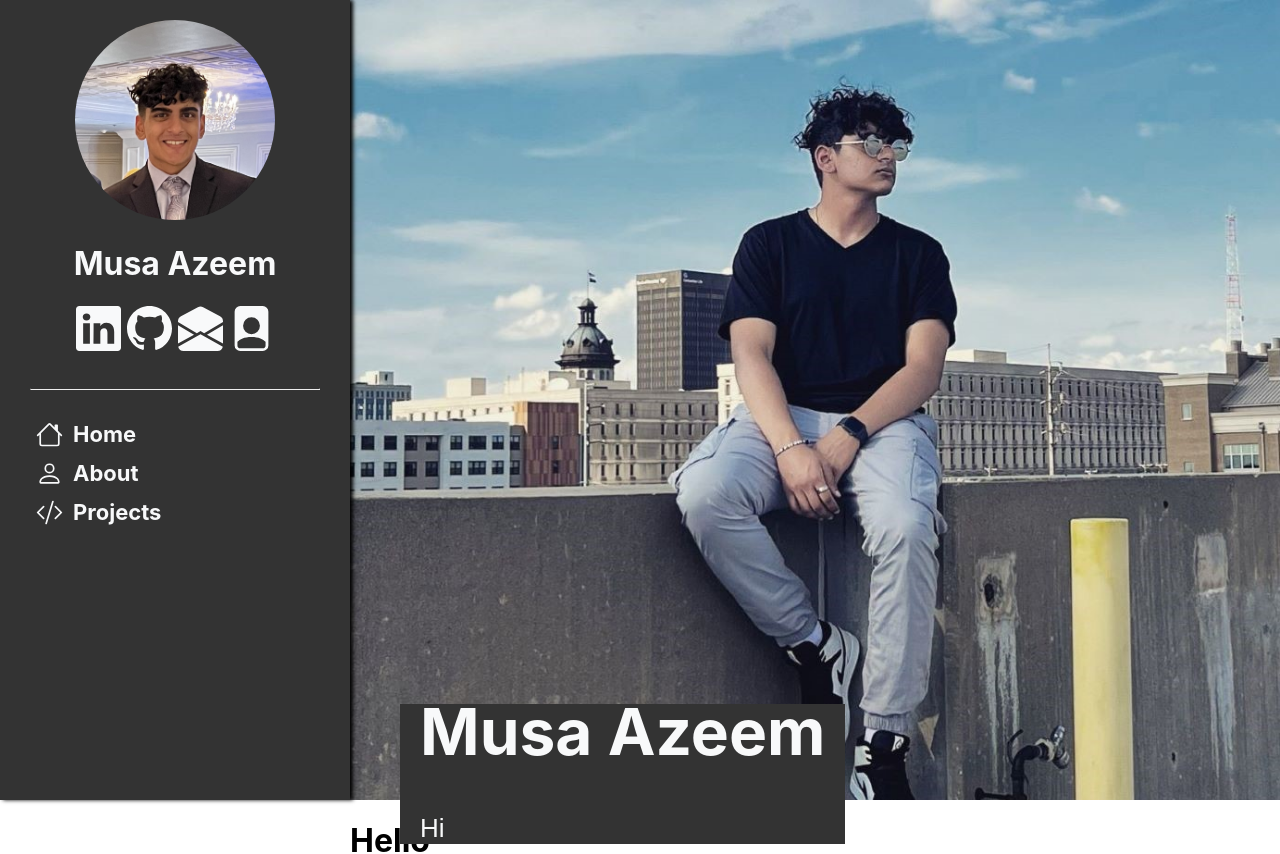
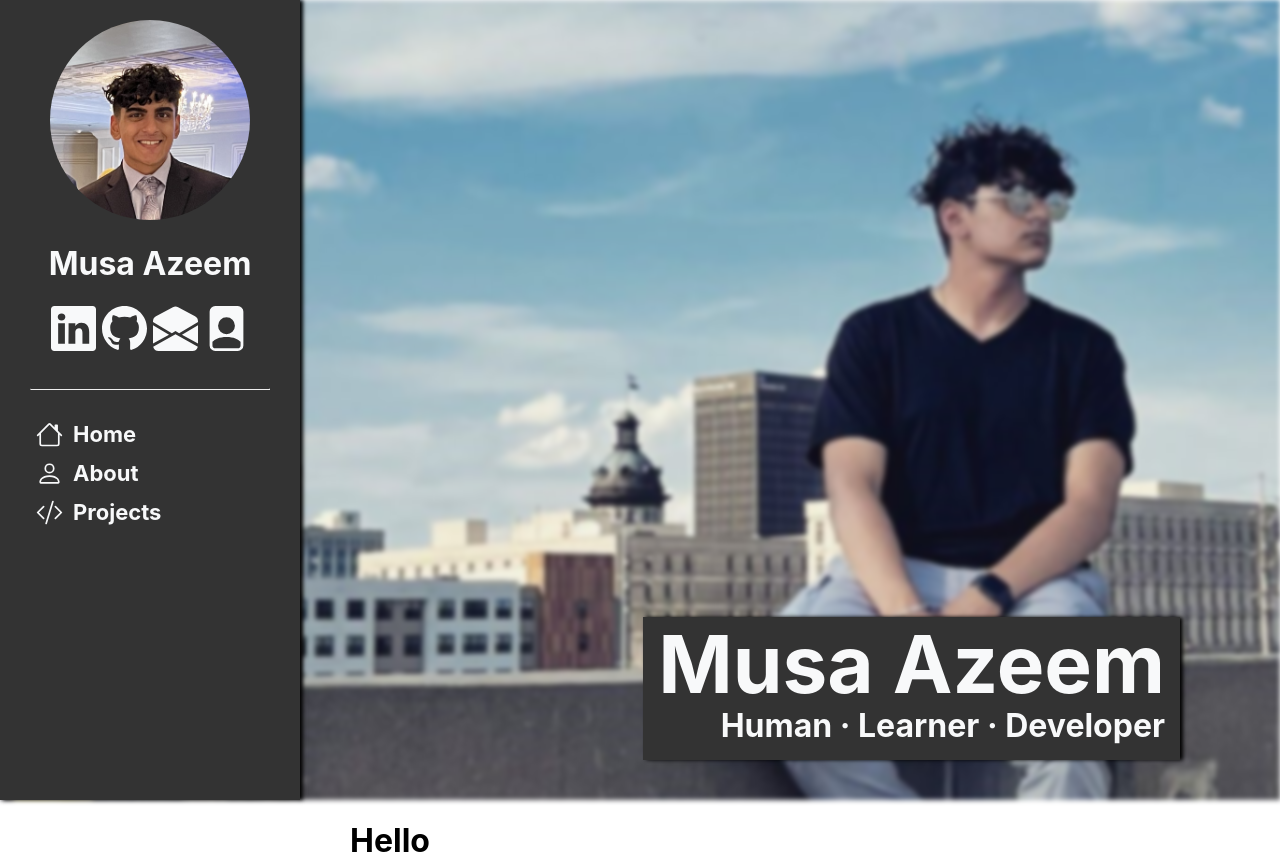
Before and after one commit to Musa-Azeem/musa-azeem, a React (Create React App) app in the folder app/: page / in a window 1280 px wide. Shown: the top 854 px of the page. Built offline with nearby package versions, Linux system fonts and the light colour scheme.

Commit message:
almost done home page

```diff
--- a/app/src/App.js
+++ b/app/src/App.js
@@ -5,11 +5,13 @@ import Home from './Home/Home'
 function App() {
   return (
     <div className="App">
-        <SideNav />
+      <SideNav />
+      <div className="main">
         <Home />
         <h1>Hello</h1>
         <h1>Hello</h1>
         <h1>Hello</h1>
+      </div>
     </div>
   );
 }
--- a/app/src/Components/SideNav/SideNav.css
+++ b/app/src/Components/SideNav/SideNav.css
@@ -2,12 +2,13 @@
     --bg: #333333;
     --text: #F8F9FA;
     --hover: #bcbcbc;
+    --navwidth: 300px
 }
 
 /* ------------------------- Side Nav ----------------------- */
 .sidenav {
     height: 100%;       /* Full-height: remove this if you want "auto" height */
-    width: 350px;       /* Set the width of the sidebar */
+    width: var(--navwidth);       /* Set the width of the sidebar */
     position: fixed;    /* Fixed Sidebar (stay in place on scroll) */
     z-index: 1;         /* Stay on top */
     top: 0;             /* Stay at the top */
--- a/app/src/Home/Home.css
+++ b/app/src/Home/Home.css
@@ -1,75 +1,66 @@
-/* .home .homePic {
-    margin-left: 300px;
-    width: 100%;
-    height: 100%;
-    overflow: hidden;
-    display: flex;
-    object-fit: cover;
-    filter: blur(3px);
-} */
-
 :root {
     --bg: #333333;
     --text: #F8F9FA;
+    --navwidth: 300px
 }
 
 .home {
     width: 100%;
     height: 100vh;
+}
+
+.home::before {
+    content: '';
+    position: absolute;
+    top: 0;
+    left: 0;
+    width: 100%;
+    height: 100%;
     background: url("../assets/home_pic.jpg") top center;
-    /* filter: blur(2px); */
     background-attachment: fixed;
     background-size: cover;
+    background-position: var(--navwidth) top;
+    filter: blur(2.5px);
+    z-index: -1;
 }
 
-.home:before {
-    content: "";
+.home .homeContainer {
+    bottom: 40px;
+    right: 100px;
     position: absolute;
-    bottom: 0;
-    top: 0;
-    left: 0;
-    right: 0;
+    display: inline-block;
     z-index: 1;
+    box-shadow: 3px 0px 4px black;
   }
 
-
-.home .home-container {
-    padding: 70% 10px 10px 50px;
-    position: relative;
-    z-index: 2;
-    min-width: 300px;
-    display: inline-block;
-  }
-
-    .home .home-container div {
+    .home .homeContainer .homeInnerContainer {
         background-color: var(--bg);
+        padding: 15px;
     }
 
     .home h1 {
-        padding: 0 20px 0px 20px;
-        font-size: 64px;
+        font-size: 96px;
         font-weight: 700;
-        line-height: 56px;
         color: var(--text);
+        margin: 0px 0px 10px 0px;
+        line-height: 80px;
+        text-align: right;
     }
 
-  .home p {
-    padding: 0 20px 0px 20px;
+  .home h2 {
+    margin: 10px 0px 0px 0px;
     color: var(--text);
-    margin-bottom: 50px;
-    font-size: 26px;
-    font-family: "Poppins", sans-serif;
+    font-size: 48px;
+    text-align: right;
   }
 
-  @media (max-width: 768px) {
+  @media (max-width: 1650px) {
     .home h1 {
-      font-size: 28px;
-      line-height: 36px;
+      font-size: 80px;
+      line-height: 64px;
     }
 
     .home h2 {
-      font-size: 18px;
-      line-height: 24px;
-      margin-bottom: 30px;
+      font-size: 32px;
     }
   }
--- a/app/src/Home/Home.js
+++ b/app/src/Home/Home.js
@@ -3,14 +3,15 @@ import './Home.css'
 
 const Home = () => {
   return (
-    <section className='home'>
-      <div class="home-container">
-        <div>
+    <div className='home'>
+      {/* <img src={ HomePic } className="homePic"></img> */}
+      <div className="homeContainer">
+        <div className="homeInnerContainer">
           <h1>Musa Azeem</h1>
-          <p>Hi</p>
+          <h2>Human · Learner · Developer</h2>
         </div>
+      </div>
     </div>
-    </section>
   )
 }
 
```
